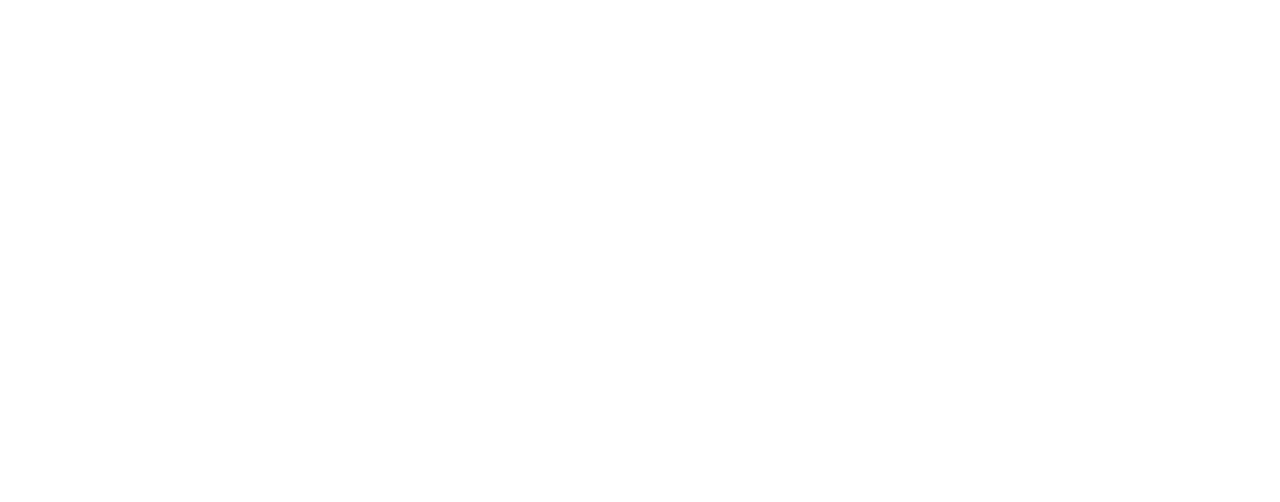
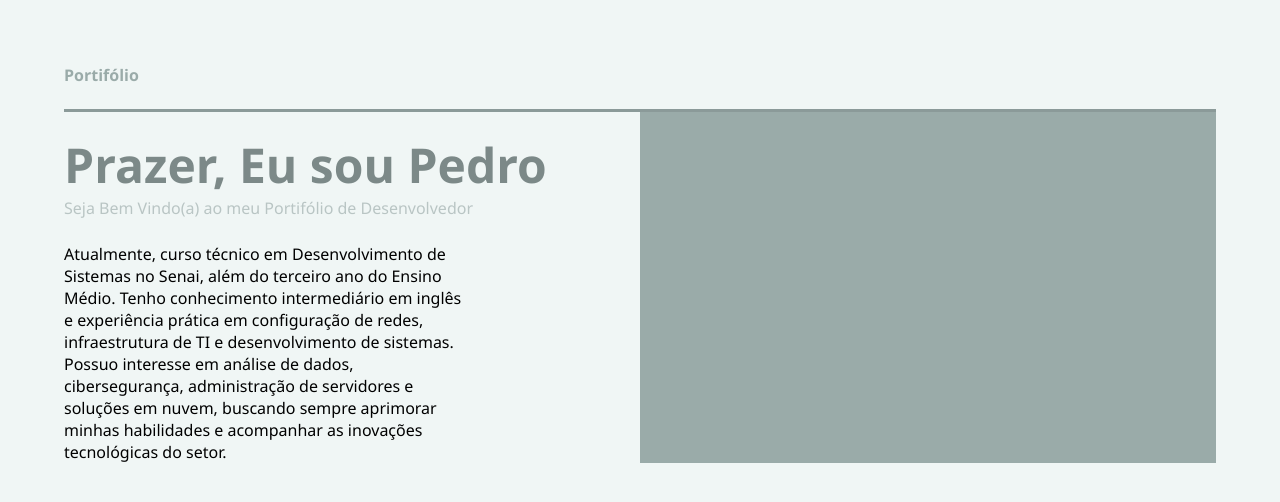
Before and after one commit to Pedro-Henrique-7/portifolio, a plain HTML site: page index.html in a window 1280 px wide. Drawn offline with Linux system fonts and the light colour scheme.

Commit message:
Adicionando elementos ao header

```diff
--- a/index.html
+++ b/index.html
@@ -1,14 +1,33 @@
 <!DOCTYPE html>
 <html lang="en">
+
 <head>
     <meta charset="UTF-8">
     <meta name="viewport" content="width=device-width, initial-scale=1.0">
     <link rel="stylesheet" href="style.css">
     <title>Portifólio</title>
 </head>
+
 <body>
     <header>
+        <h3>Portifólio</h3>
+        <div class="container-header">
+
+            <div class="left">
+                <h1>Prazer, Eu sou Pedro</h1>
+                <span>Seja Bem Vindo(a) ao meu Portifólio de Desenvolvedor</span>
+                <div class="desc">
+                    <p>Atualmente, curso técnico em Desenvolvimento de Sistemas no Senai, além do terceiro ano do Ensino Médio. Tenho conhecimento intermediário em inglês e experiência prática em configuração de redes, infraestrutura de TI e desenvolvimento
+                        de sistemas. Possuo interesse em análise de dados, cibersegurança, administração de servidores e soluções em nuvem, buscando sempre aprimorar minhas habilidades e acompanhar as inovações tecnológicas do setor.</p>
+                </div>
+
+            </div>
+
+            <div class="right">
+            </div>
+        </div>
 
     </header>
 </body>
+
 </html>
--- a/style.css
+++ b/style.css
@@ -1,11 +1,69 @@
-*{
+@import url('https://fonts.googleapis.com/css2?family=Nunito+Sans:ital,opsz,wght@0,6..12,200..1000;1,6..12,200..1000&display=swap');
+:root {
+    --primary-color: #9aaba9;
+    --second-color: #b9c5c4;
+    --thirty-color: #c4e1dc;
+    --fourt-color: #f0f6f5;
+    --fifth-color: #ffffff;
+}
+
+* {
     margin: 0px;
     padding: 0px;
     box-sizing: border-box;
+    font-family: 'Segoe UI', Tahoma, Geneva, Verdana, sans-serif;
+    background-color: var(--fourt-color);
 }
 
 ul,
 ol,
-li{
+li {
     list-style: none;
 }
+
+body {
+    padding-inline: 64px;
+}
+
+header {
+    padding-top: 64px;
+}
+
+.container-header {
+    display: flex;
+    justify-content: space-between;
+}
+
+header h3 {
+    font-size: 16px;
+    color: var(--primary-color);
+    border-bottom: solid 3px #8b9a99;
+    height: 48px;
+}
+
+header .container-header .left {
+    width: 50%;
+}
+
+header .container-header .right {
+    width: 50%;
+    background-color: var(--primary-color);
+    padding-top: 20px;
+}
+
+header .container-header h1 {
+    font-size: 48px;
+    padding-top: 20px;
+    color: #7c8988;
+}
+
+header .container-header .left span {
+    font-size: medium;
+    color: var(--second-color);
+    font-weight: 400;
+}
+
+.container-header .left .desc {
+    padding-top: 24px;
+    width: 70%;
+}
```
